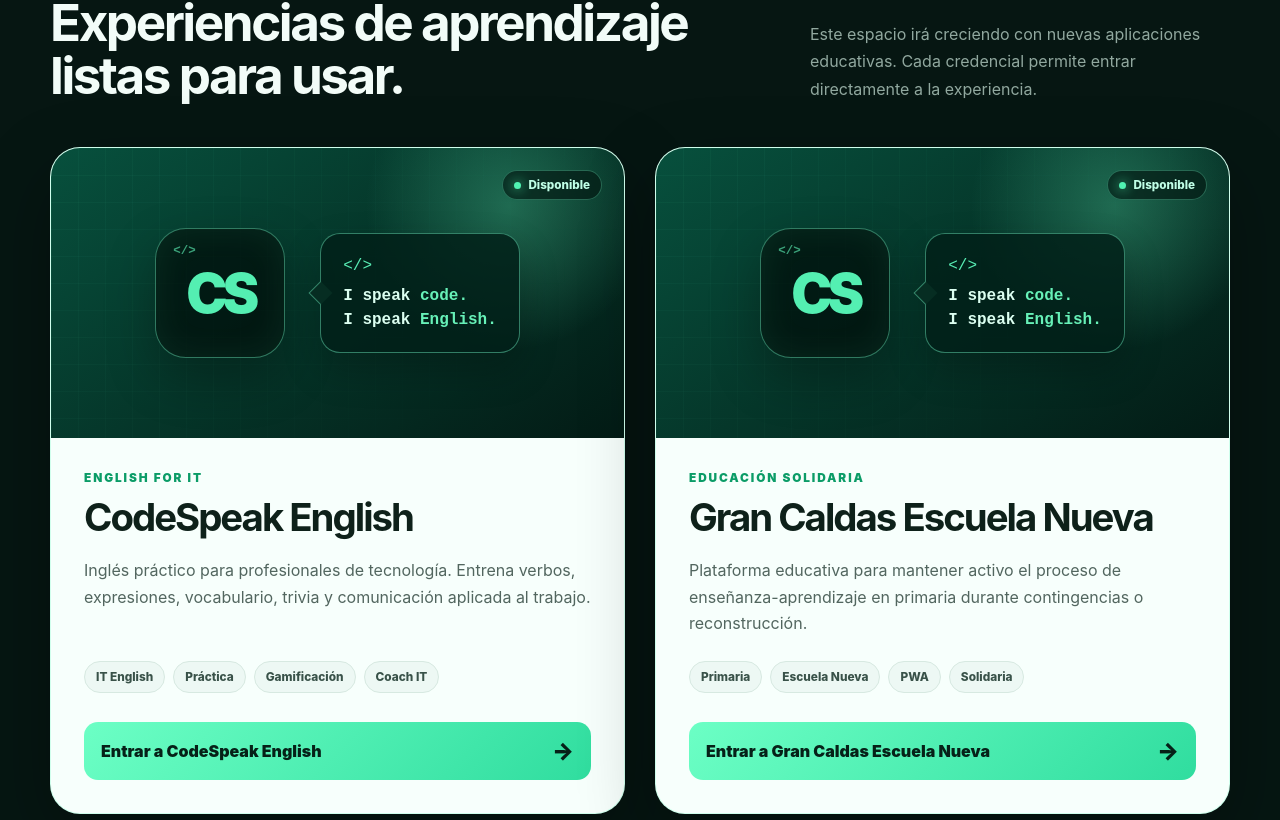
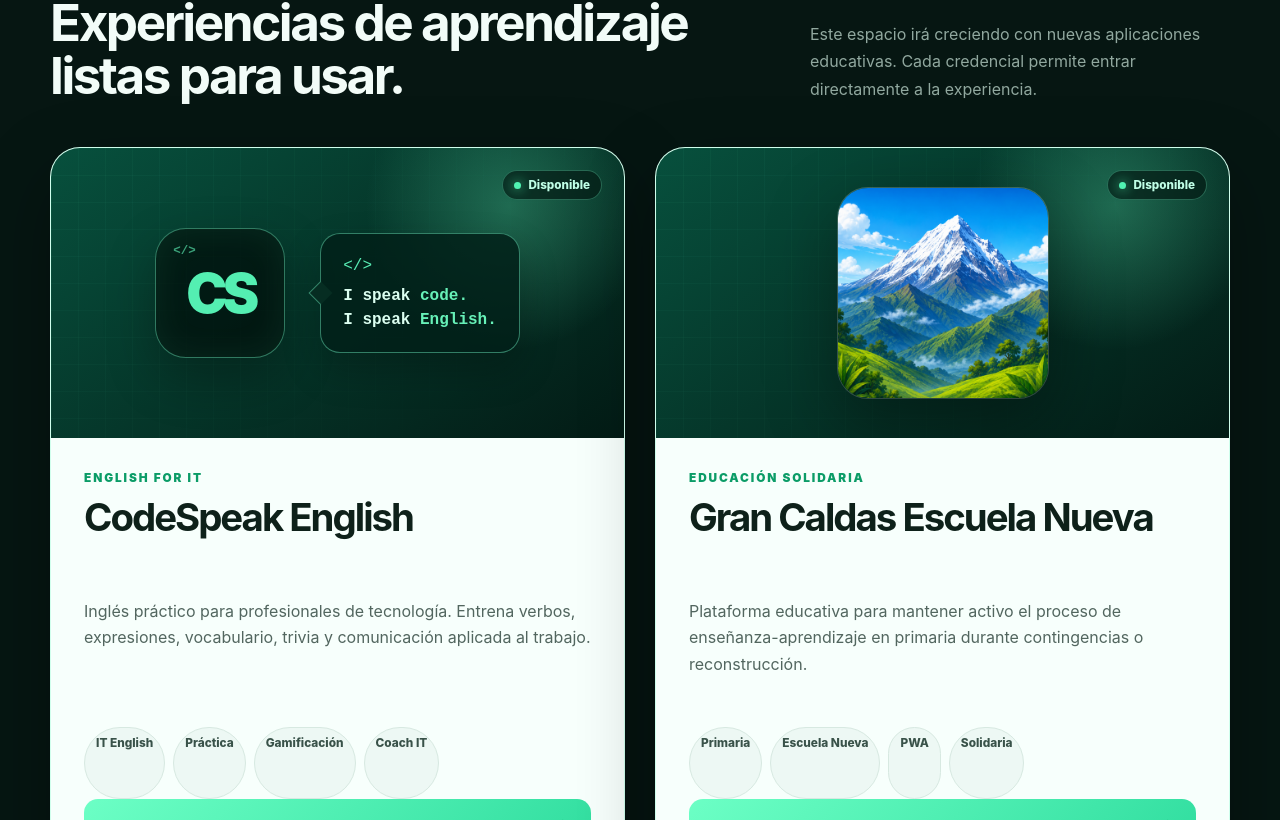
Before and after one commit to felixcancelado-sys/felixcancelado-web, a React (Vite) app: page / in a window 1280 px wide. Shown: the part 940-1760 px from the top of the page. Built offline with nearby package versions, Linux system fonts and the light colour scheme.

Commit message:
Render Gran Caldas image and align app cards

```diff
--- a/src/App.css
+++ b/src/App.css
@@ -1102,3 +1102,55 @@
     border-radius: 20px;
   }
 }
+
+/* Equal app cards final */
+
+.apps-grid {
+  align-items: stretch;
+}
+
+.app-card {
+  height: 100%;
+  display: flex;
+  flex-direction: column;
+}
+
+.app-card-top {
+  flex: 0 0 auto;
+}
+
+.app-card-body {
+  flex: 1;
+  display: flex;
+  flex-direction: column;
+}
+
+.app-card h3 {
+  min-height: 2.25em;
+}
+
+.app-description {
+  min-height: 6.6em;
+}
+
+.app-tags {
+  min-height: 72px;
+}
+
+.app-card-action {
+  margin-top: auto;
+}
+
+@media (max-width: 640px) {
+  .app-card h3 {
+    min-height: 2.8em;
+  }
+
+  .app-description {
+    min-height: 8.8em;
+  }
+
+  .app-tags {
+    min-height: 86px;
+  }
+}
--- a/src/App.tsx
+++ b/src/App.tsx
@@ -187,6 +187,14 @@
                     {app.status}
                   </div>
 
+                  {app.image ? (
+                    <img
+                      className="app-image"
+                      src={app.image}
+                      alt={app.name}
+                    />
+                  ) : (
+                    <>
                       <div className="codespeak-logo">
                         <span className="code-symbol">&lt;/&gt;</span>
                         <strong>CS</strong>
@@ -200,6 +208,8 @@
                           I speak <em>English.</em>
                         </strong>
                       </div>
+                    </>
+                  )}
                 </div>
 
                 <div className="app-card-body">
```
Lines whose indentation alone changed are shown as unchanged.
